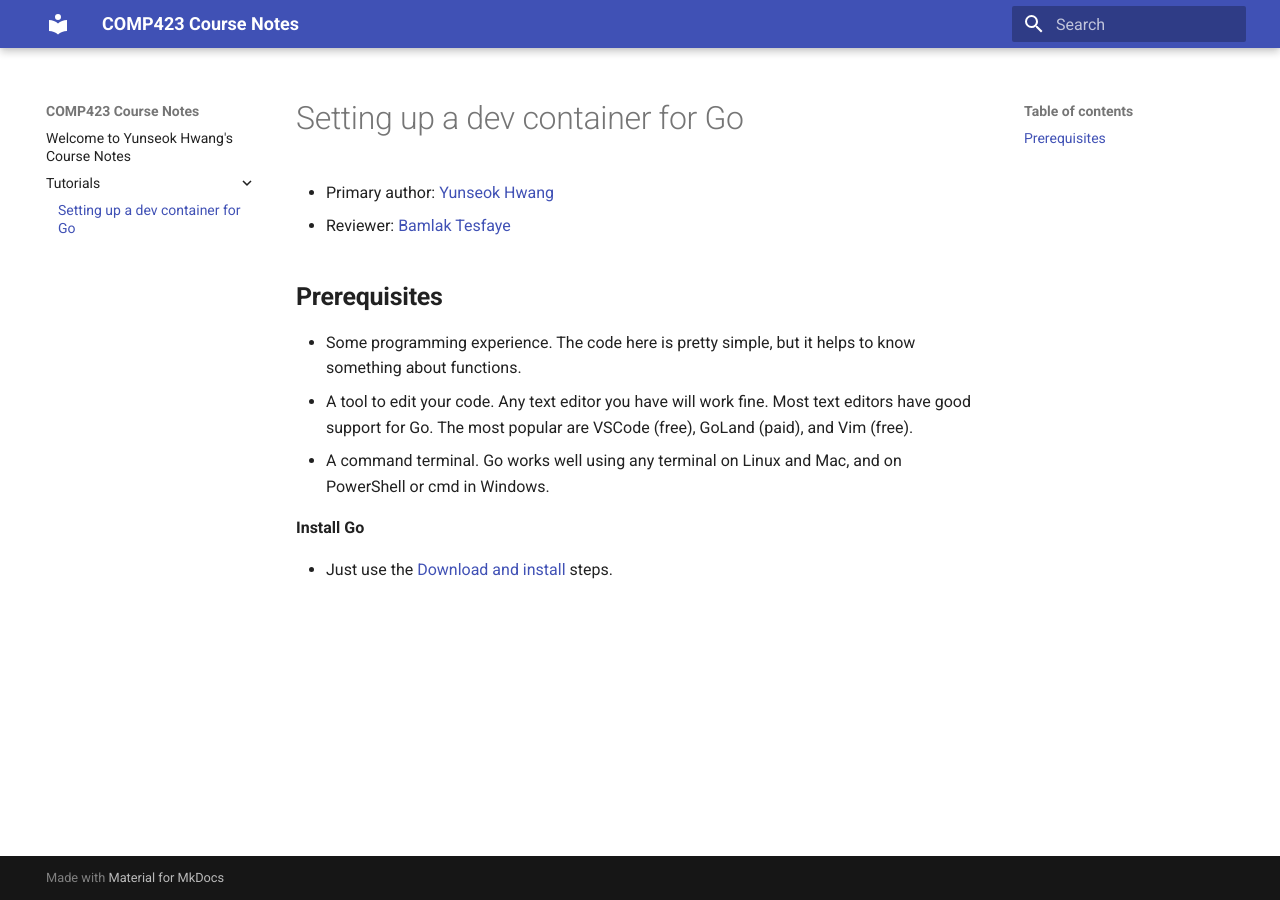
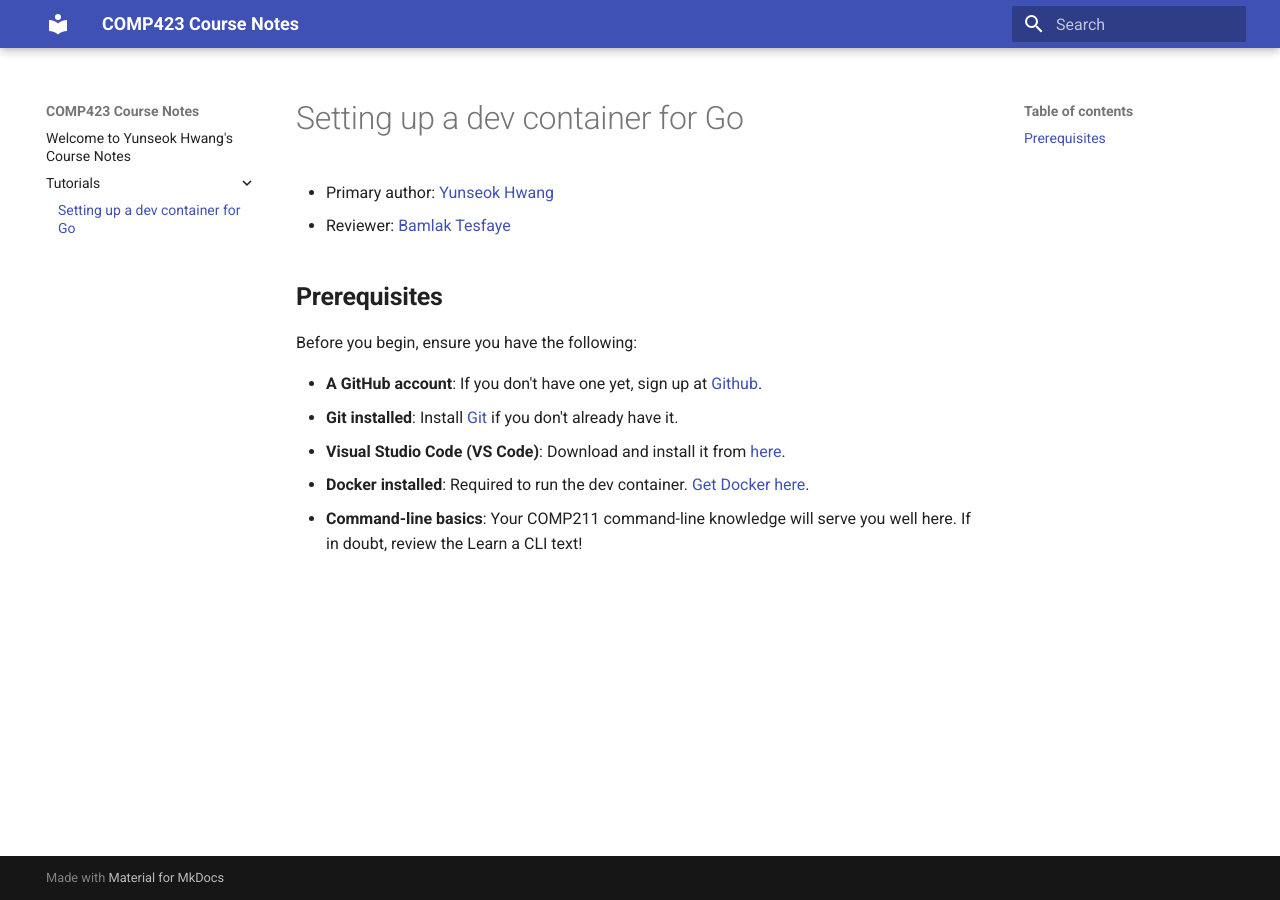
Before and after one commit to yunseok19/comp423-course-notes, an MkDocs documentation site: the page built from docs/tutorials/go-setup.md, in a window 1280 px wide. Built offline with MkDocs 1.6.1 and Material for MkDocs 9.7.7, drawn with Linux system fonts in a browser that asks for light colours.

Commit message:
preqrequisite

```diff
--- a/docs/tutorials/go-setup.md
+++ b/docs/tutorials/go-setup.md
@@ -3,11 +3,11 @@
 * Primary author: [Yunseok Hwang](https://github.com/yunseok19)
 * Reviewer: [Bamlak Tesfaye](https://github.com/bamlak363)
 
-##**Prerequisites**
-* Some programming experience. The code here is pretty simple, but it helps to know something about functions.
-* A tool to edit your code. Any text editor you have will work fine. Most text editors have good support for Go. The most popular are VSCode (free), GoLand (paid), and Vim (free).
-* A command terminal. Go works well using any terminal on Linux and Mac, and on PowerShell or cmd in Windows.
+## **Prerequisites**
+Before you begin, ensure you have the following:
 
-**Install Go**
-
-* Just use the [Download and install](https://go.dev/doc/install) steps.
+- **A GitHub account**: If you don't have one yet, sign up at [Github](https://github.com/).
+- **Git installed**: Install [Git](https://git-scm.com/) if you don't already have it.
+- **Visual Studio Code (VS Code)**: Download and install it from [here](https://code.visualstudio.com/).
+- **Docker installed**: Required to run the dev container. [Get Docker here](https://www.docker.com/).
+- **Command-line basics**: Your COMP211 command-line knowledge will serve you well here. If in doubt, review the Learn a CLI text!
```
